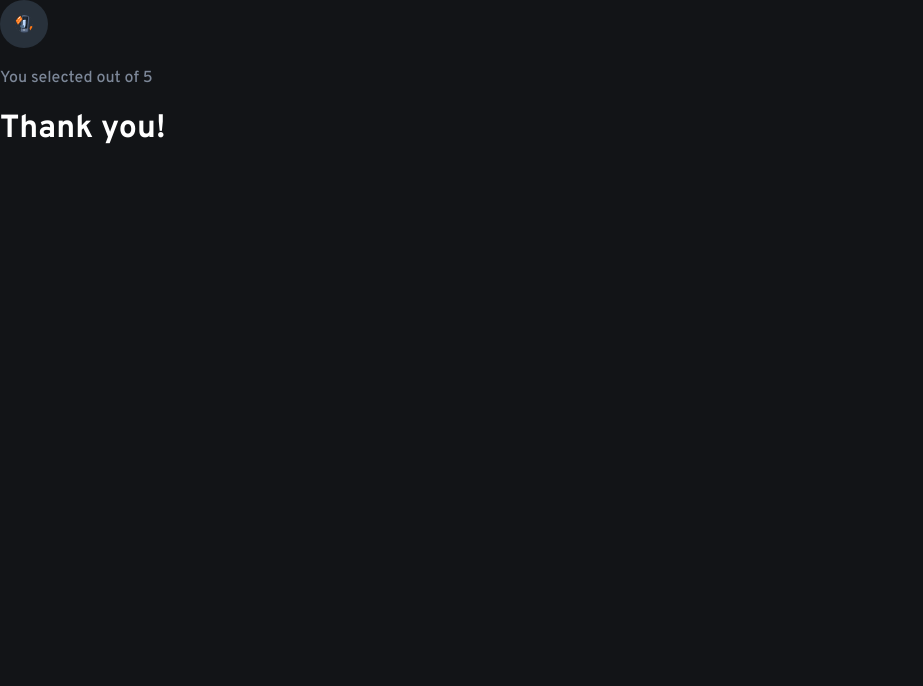
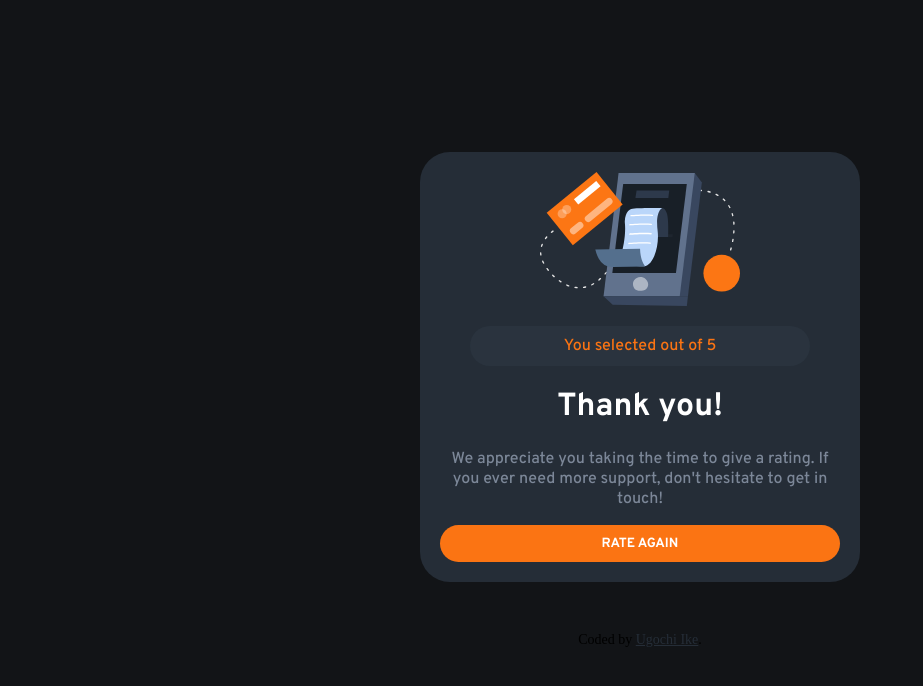
Before and after one commit to noneofurbuzz/interactive-rating-component, a plain HTML site: page message.html in a window 1280 px wide. Shown: the whole page, without its empty margins (0-923 px from the left). Drawn offline with Linux system fonts and the light colour scheme.

Commit message:
Update with media queries

```diff
--- a/message.html
+++ b/message.html
@@ -8,16 +8,28 @@
         <title>Interactive rating component</title>
     </head>
     <body>
-        <div class="welcome_container">
-            <img src="images/illustration-thank-you.svg" alt="illustration-thank-you">
-            <p>You selected <span id="num"></span> out of 5</p>
-            <header>
-                <h1>Thank you!</h1>
-            </header>
+        <div class="welcome-container">
+            <div class="welcome-container-1">
+                <img class = "welcome" src="images/illustration-thank-you.svg" alt="illustration-thank-you">
+                <p class="score">You selected <span id="num"></span> out of 5</p>
+                <header>
+                    <h1>Thank you!</h1>
+                </header>
+                <main>
+                    <p>We appreciate you taking the time to give a rating. If you ever need more support, don't hesitate to get in touch!</p>
+                </main>
+                <button class = "message-button"onclick="again()">RATE AGAIN</button>
+            </div>
+            <footer>
+                <div class="attribution">
+                    Coded by <a href="https://github.com/noneofurbuzz">Ugochi Ike</a>.
+                  </div>
+            </footer>
         </div>
         <script>
             var myvalue = localStorage.getItem("Value");
             document.getElementById("num").textContent = myvalue;
         </script>
+        <script src="script.js"></script>
     </body>
 </html>
--- a/script.js
+++ b/script.js
@@ -1,6 +1,18 @@
 function number(value){
     localStorage.setItem("Value",value);
+    document.getElementById(value).style.backgroundColor = "hsl(217, 12%, 63%)";
+    document.getElementById(value).style.color = "hsl(0, 0%, 100%)";
+
 }
 function message(){
+   if (localStorage.getItem("Value") == null){
+    alert("Please choose a rating");
+   }
+   else{
     location.replace("message.html");
+   }
 }
+function again(){
+    location.replace("index.html");
+    localStorage.clear();
+}
--- a/style.css
+++ b/style.css
@@ -12,7 +12,8 @@ body{
     width: 350px;
 }
 .container-1{
-    margin: auto;
+    margin: 0 auto;
+    height: auto;
     background-color: hsl(213, 19%, 18%);
     border-radius: 30px;
     max-width: 80%;
@@ -34,7 +35,7 @@ li{
     vertical-align: middle;
 
 }
-img{
+.icon-star{
     border-radius: 50%;
     width: 18px;
     height: 18px;
@@ -64,3 +65,123 @@ input{
     color: hsl(217, 12%, 63%);
     margin: 5px;
 }
+.welcome-container{
+    display: flex;
+    min-height: 100vh;
+    justify-content: center;
+    align-items: center;
+    flex-direction: column;
+    margin: auto;
+    width: 350px;
+}
+.welcome-container-1{
+    margin: 0 auto;
+    height: auto;
+    background-color: hsl(213, 19%, 18%);
+    border-radius: 30px;
+    max-width: 80%;
+    padding: 20px 20px;
+
+}
+.welcome{
+    margin: 0 auto;
+    display: block;
+    width: 50%;
+}
+.welcome-container-1 .score{
+    border-radius: 40px;
+    text-align: center;
+    background-color: hsla(213, 19%, 21%,0.9);
+    padding: 10px 0;
+    margin:  20px 30px;
+    color: hsl(25, 97%, 53%);
+}
+.welcome-container-1 header h1{
+    text-align: center;
+}
+.welcome-container-1 main p{
+    text-align: center;
+}
+button{
+    font-family: overpass;
+    color: hsl(0, 0%, 100%);
+    background-color: hsl(25, 97%, 53%);
+    border: none;
+    text-align: center;
+    vertical-align: middle;
+    border-radius: 30px;
+    padding: 10px 115px;
+    font-weight: 700;
+}
+button:active{
+    color: hsl(0, 0%, 100%);
+    background-color: hsl(25, 97%, 53%);
+}
+input:focus{
+    color: hsl(0, 0%, 100%);
+    background-color: hsl(217, 12%, 63%);
+}
+input:active{
+    color: hsl(0, 0%, 100%);
+    background-color: hsl(25, 97%, 53%);
+}
+.attribution{
+    margin: auto;
+    padding-top: 50px;
+    font-size: 14px;
+
+}
+.attribution a{
+    color: hsl(213, 19%, 18%);
+}
+.message-button{
+    font-family: overpass;
+    color: hsl(0, 0%, 100%);
+    background-color: hsl(25, 97%, 53%);
+    border: none;
+    text-align: center;
+    vertical-align: middle;
+    border-radius: 30px;
+    padding: 10px 102px;
+    font-weight: 700;
+    white-space: nowrap;
+    }
+
+@media (pointer:fine){
+    button:hover{
+        color: hsl(25, 97%, 53%);
+        background-color: hsl(0, 0%, 100%);
+        cursor: pointer;
+    }
+    button:active{
+        color: hsl(0, 0%, 100%);
+        background-color: hsl(25, 97%, 53%);
+    }
+    input:hover{
+        color: hsl(0, 0%, 100%);
+        background-color: hsl(25, 97%, 53%);
+        cursor: pointer;
+    }
+    input:focus{
+        color: hsl(0, 0%, 100%);
+        background-color: hsl(217, 12%, 63%);
+    }
+    input:active{
+        color: hsl(0, 0%, 100%);
+        background-color: hsl(25, 97%, 53%);
+    }
+}
+@media screen and (min-width : 500px){
+    .container{
+        width: 450px;
+    }
+    button{
+        padding: 10px 155px;
+    }
+    .welcome-container{
+        width: 500px;
+    }
+    .message-button{
+        padding: 10px 161.5px;
+    }
+}
```
Also changed, not shown: index.html (+7 -2 lines).
